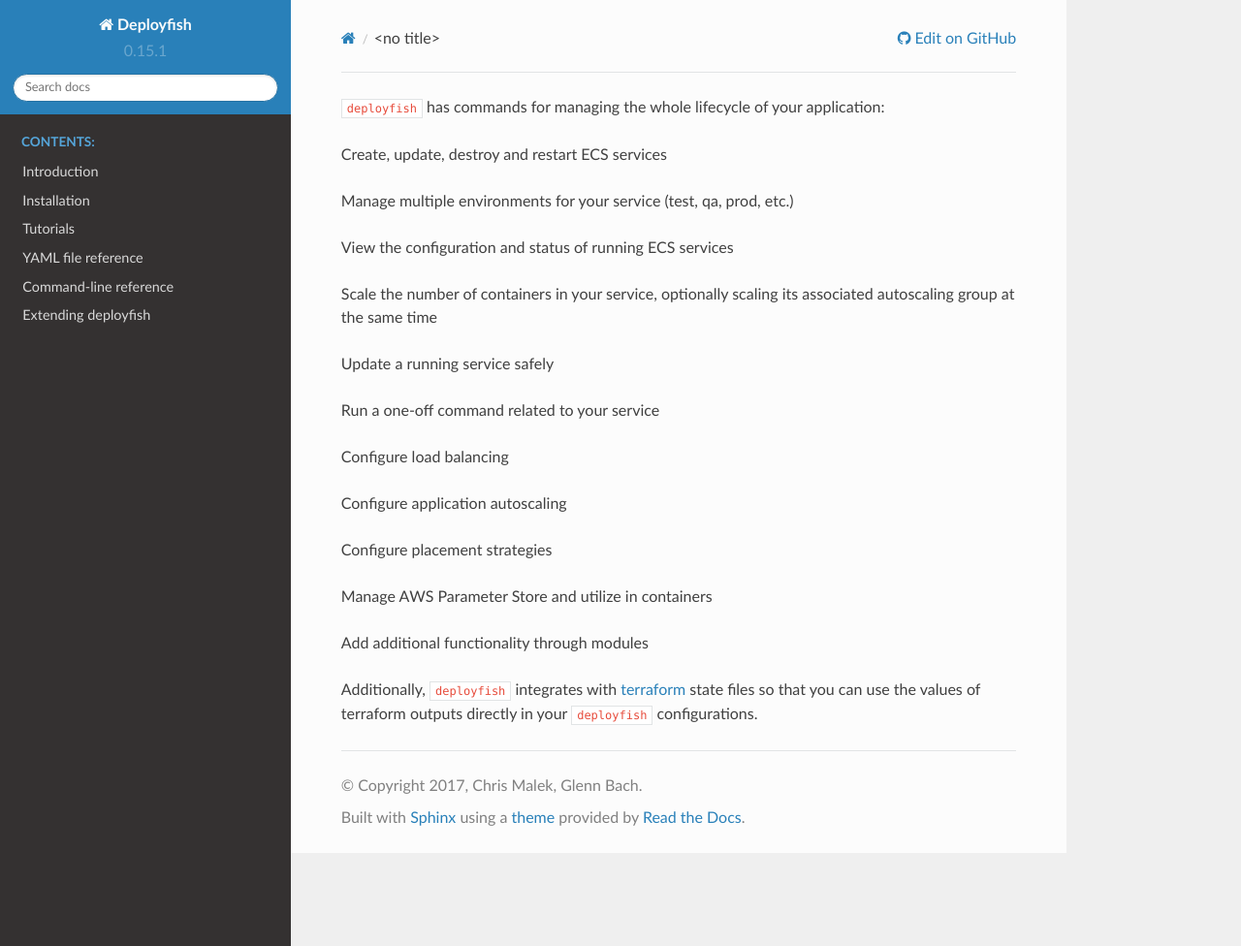
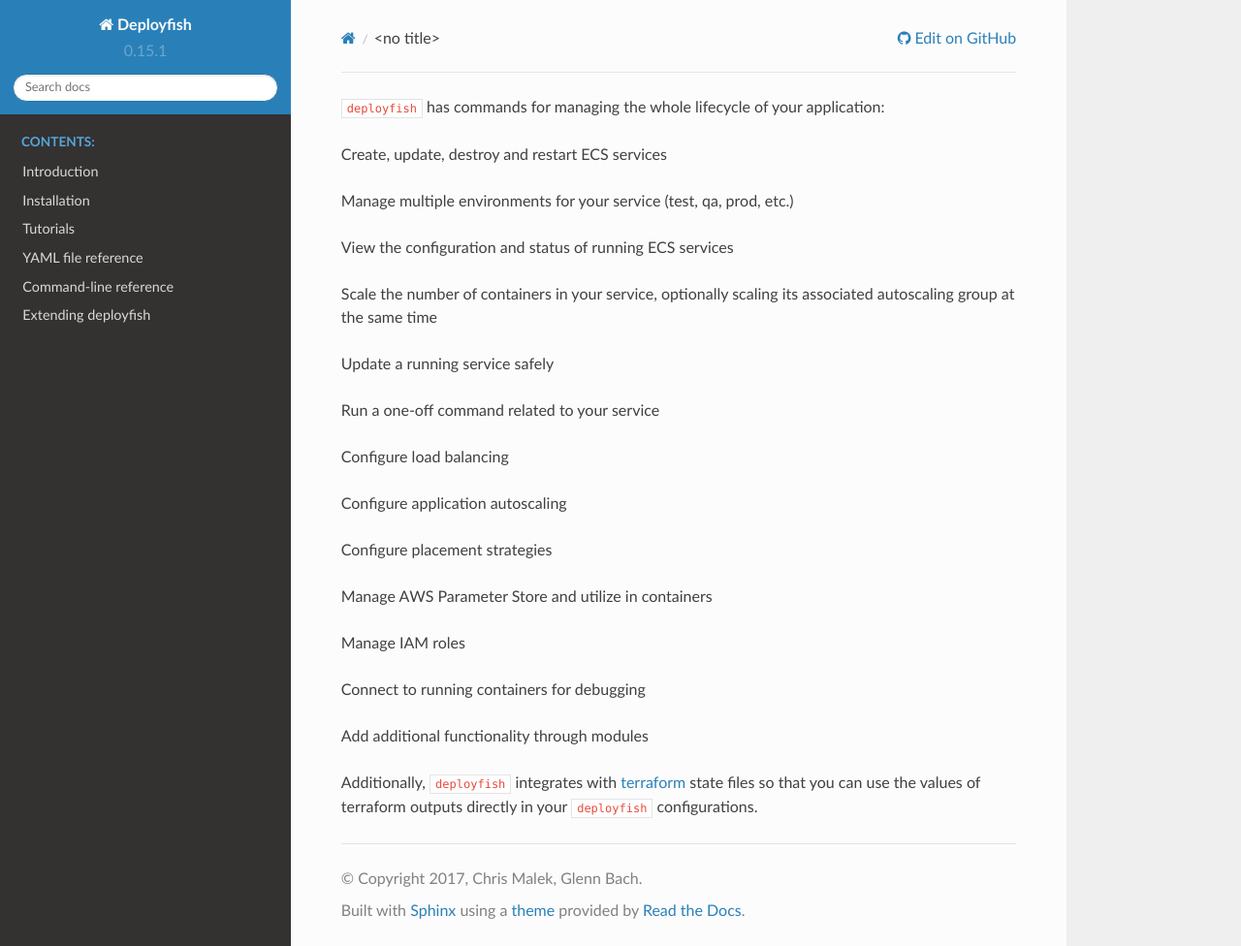
Before and after one commit to caltechads/deployfish, a Sphinx documentation site: the page built from docs/source/quickintro.rst, in a window 1280 px wide and 976 px high. Shown: the whole window at 97% size. Built offline with Sphinx 7.4.7 and the Read the Docs theme 2.0.0, drawn with Linux system fonts in a browser that asks for light colours.

Commit message:
more intro in docs

```diff
--- a/docs/source/quickintro.rst
+++ b/docs/source/quickintro.rst
@@ -11,6 +11,8 @@
 * Configure application autoscaling
 * Configure placement strategies
 * Manage AWS Parameter Store and utilize in containers
+* Manage IAM roles
+* Connect to running containers for debugging
 * Add additional functionality through modules
 
 Additionally, ``deployfish`` integrates with
```
